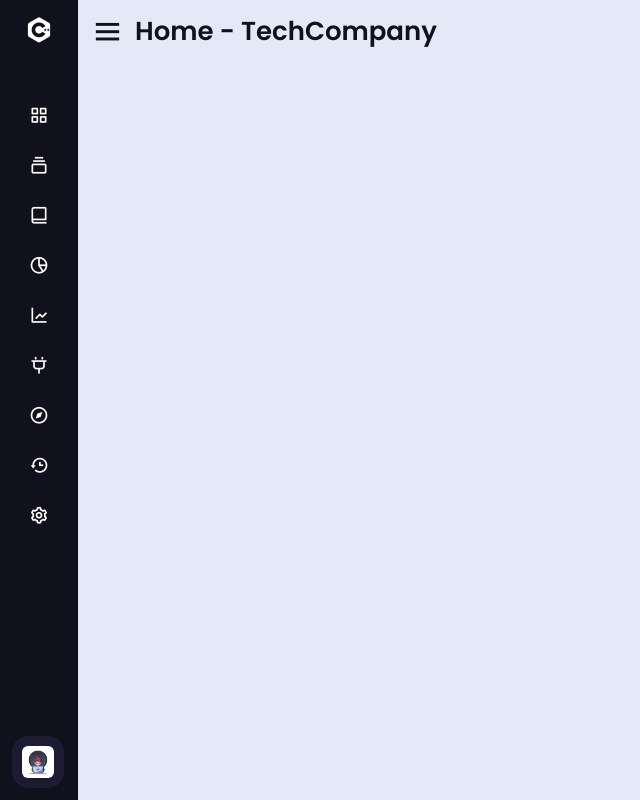
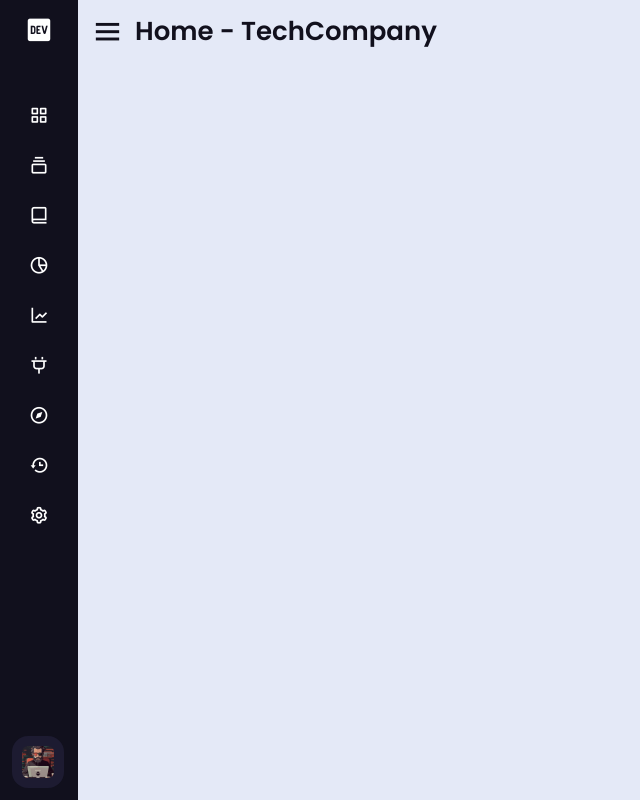
Before and after one commit to Dresae/PrcW14-Sidebar_C, a plain HTML site: page index.html in a window 1280 px wide. Shown: the whole page, without its empty margins (0-640 px from the left). Drawn offline with nearby package versions, Linux system fonts and the light colour scheme.

Commit message:
functional

```diff
--- a/index.html
+++ b/index.html
@@ -13,7 +13,7 @@
 
     <div class="sidebar close">
         <div class="logo-details">
-          <i class='bx bxl-c-plus-plus'></i>
+          <i class='bx bxl-dev-to'></i>
           <span class="logo_name">TechCompany</span>
         </div>
         <ul class="nav-links">
@@ -120,7 +120,7 @@
           <li>
         <div class="profile-details">
           <div class="profile-content">
-            <img src="pics/dresae.jpg" alt="profileImg">
+            <img src="pics/dresae.png" alt="profileImg">
           </div>
           <div class="name-job">
             <div class="profile_name">Dresae</div>
```
Also changed, not shown: Pics/dresae.jpg (deleted), pics/dresae.png (added).
